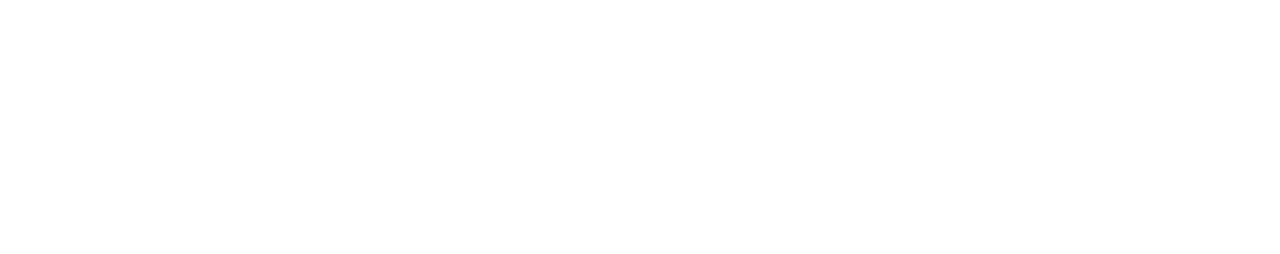
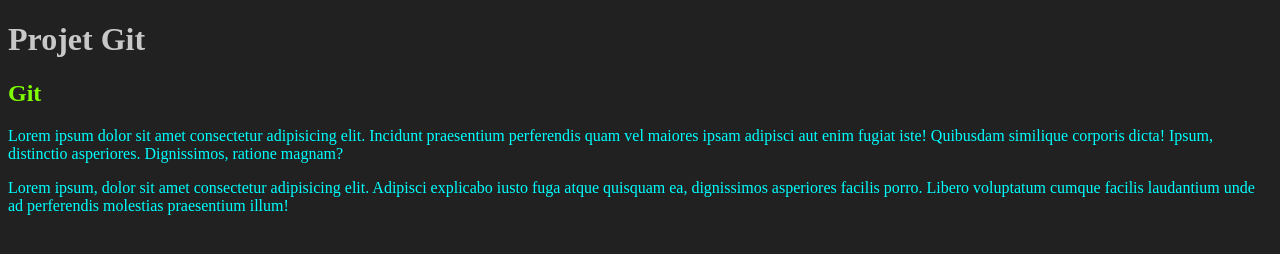
Before and after one commit to ccOtop/projetgit, a plain HTML site: page index.html in a window 1280 px wide. Drawn offline with Linux system fonts and the light colour scheme.

```diff
--- a/index.html
+++ b/index.html
@@ -0,0 +1,23 @@
+<!DOCTYPE html>
+<html lang="fr">
+<head>
+    <meta charset="UTF-8">
+    <meta http-equiv="X-UA-Compatible" content="IE=edge">
+    <meta name="viewport" content="width=device-width, initial-scale=1.0">
+    <title>Document</title>
+    <link rel="stylesheet" href="style.css">
+</head>
+<body>
+    <h1>
+        Projet Git
+    </h1>
+    <h2>
+        Git
+    </h2>
+    <p>
+        Lorem ipsum dolor sit amet consectetur adipisicing elit. Incidunt praesentium perferendis quam vel maiores ipsam adipisci aut enim fugiat iste! Quibusdam similique corporis dicta! Ipsum, distinctio asperiores. Dignissimos, ratione magnam?    </p>
+    <p>
+        Lorem ipsum, dolor sit amet consectetur adipisicing elit. Adipisci explicabo iusto fuga atque quisquam ea, dignissimos asperiores facilis porro. Libero voluptatum cumque facilis laudantium unde ad perferendis molestias praesentium illum!
+    </p>
+</body>
+</html>
--- a/style.css
+++ b/style.css
@@ -1,4 +1,13 @@
 body {
     background-color: rgb(33, 33, 33);
     color: rgb(200, 200, 200);
+    /* text-align: center; */
 }
+
+h2 {
+    color: chartreuse;
+}
+
+p {
+    color: aqua;
+}
```
Also changed, not shown: 1 other file.
